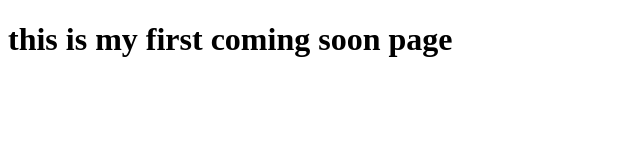
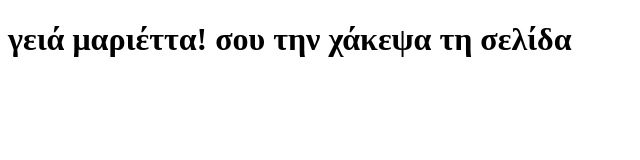
Before and after one commit to mar1etta123/mar1etta123.github.io, a plain HTML site: page index.html in a window 1280 px wide. Shown: the whole page, without its empty margins (0-640 px from the left). Drawn offline with Linux system fonts and the light colour scheme.

Commit message:
Update index.html

```diff
--- a/index.html
+++ b/index.html
@@ -7,6 +7,6 @@
   <title>Hello world :D</title>
 </head>
 <body>
-  <h1>this is my first coming soon page</h1>
+  <h1>γειά μαριέττα! σου την χάκεψα τη σελίδα</h1>
 </body>
 </html>
```
